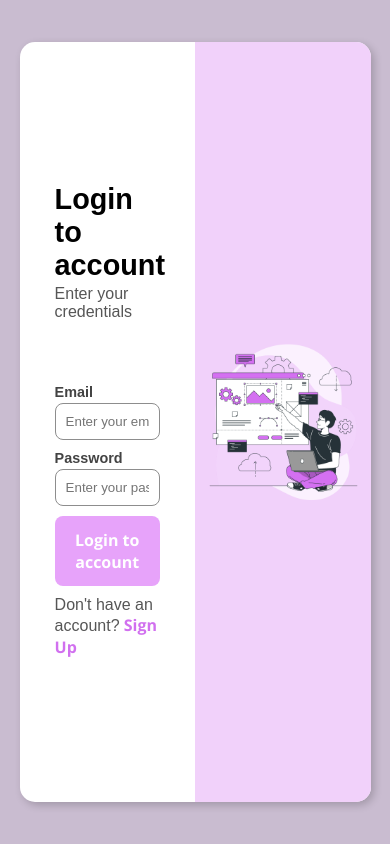
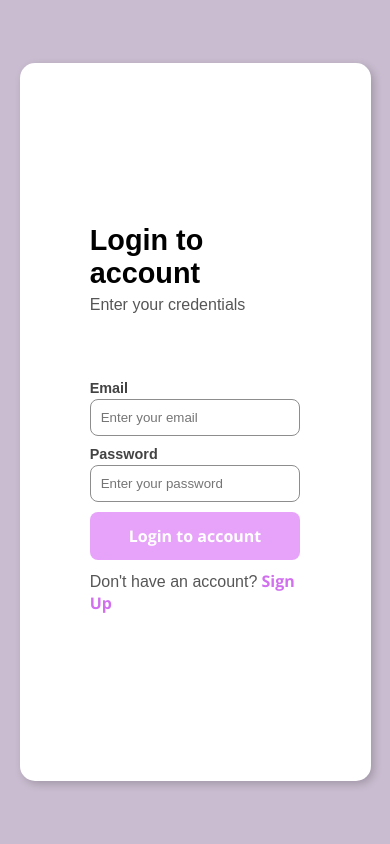
Before and after one commit to rafgpereira/chat-with-login-system, a React (Create React App) app: page / in a window 390 px wide. Built offline with nearby package versions, Linux system fonts and the light colour scheme.

Commit message:
media query update

```diff
--- a/src/components/pages/SignIn.module.css
+++ b/src/components/pages/SignIn.module.css
@@ -1,4 +1,4 @@
-.log{
+.log {
   background-color: #ffffff;
   display: flex;
   width: 90%;
@@ -7,56 +7,74 @@
   border-radius: 15px;
   box-shadow: 3px 3px 8px #00000033;
 }
-.log_info{
+.log_info {
   width: 50%;
-    display:flex;
+  display: flex;
   align-items: center;
   justify-content: center;
-
 }
-.log_info_box{
+.log_info_box {
   display: flex;
   flex-direction: column;
   width: 60%;
-
 }
-.log_info_box h3{
+.log_info_box h3 {
   font-size: 1.8rem;
   font-family: Arial;
   font-weight: bolder;
   margin-bottom: 3%;
 }
-.log_info_box p{
+.log_info_box p {
   font-size: 1rem;
   color: #565656;
   font-family: arial;
   margin-bottom: 3%;
 }
-.log_info_box p a{
+.log_info_box p a {
   text-decoration: none;
-    color: #D170EF;
+  color: #d170ef;
   font-weight: 700;
 }
-.div_msg{
+.div_msg {
   height: 50px;
 }
 
-.log_img{
+.log_img {
   width: 50%;
-    background-color:#f1d1fa;
-    display:flex;
+  background-color: #f1d1fa;
+  display: flex;
   align-items: center;
   justify-content: center;
   border-radius: 0 15px 15px 0;
 }
-.logUp_img{
+.logUp_img {
   width: 50%;
-    background-color:#f1d1fa;
-    display:flex;
+  background-color: #f1d1fa;
+  display: flex;
   align-items: center;
   justify-content: center;
   border-radius: 15px 0 0 15px;
 }
-img{
+img {
   width: 100%;
 }
+@media (max-width: 800px) {
+  .log {
+    height: 85%;
+  }
+  .log_info {
+    width: 100%;
+  }
+  .log_info_box {
+    font-size: 0.9rem;
+  }
+  .log_img {
+    width: 0;
+  }
+  .logUp_img{
+    width: 0;
+  }
+  img {
+    width: 0;
+  }
+}
```
Lines whose indentation alone changed are shown as unchanged.
